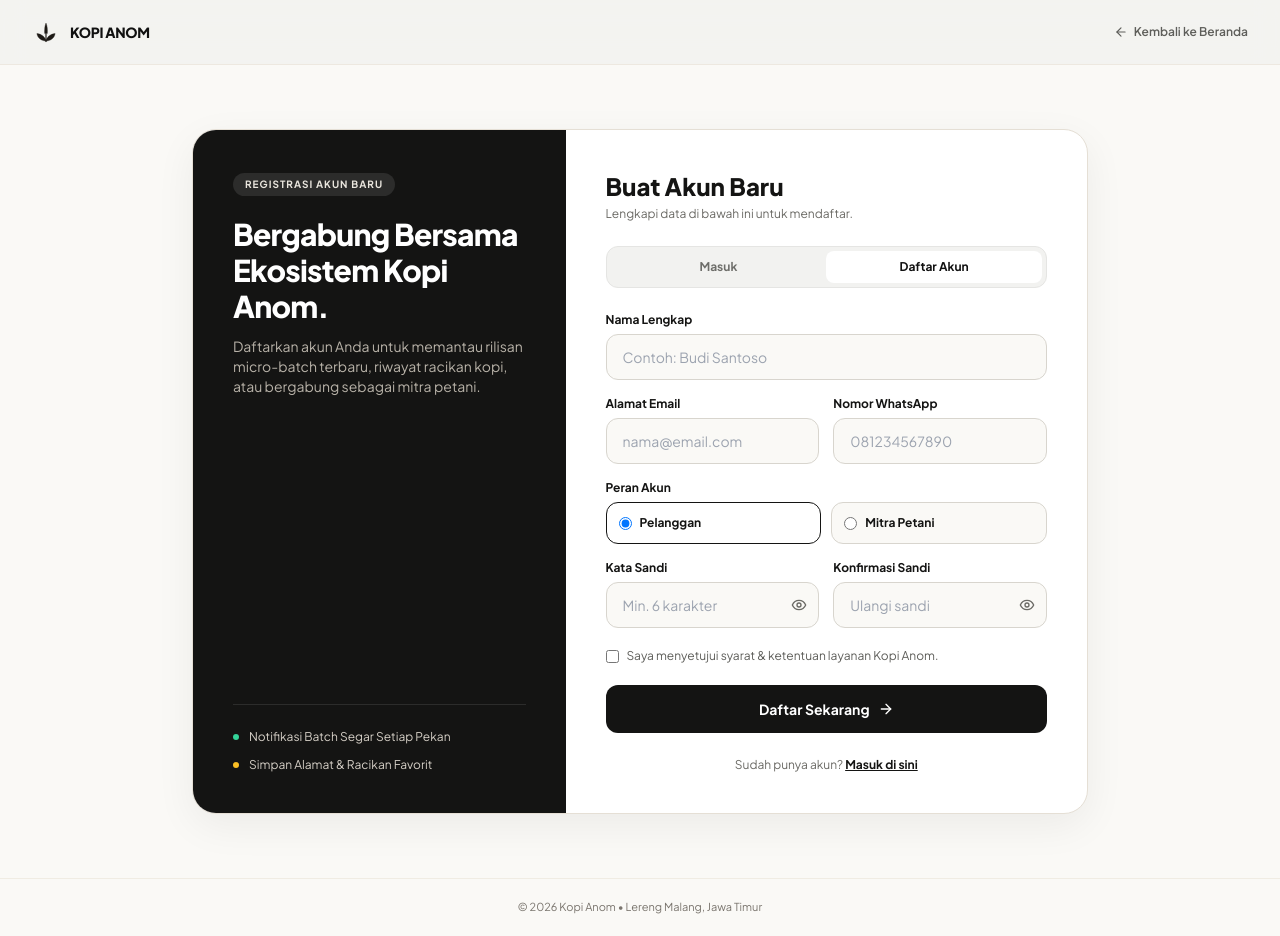
After one commit to faizulmushofa/Praktik_Web, a Laravel app: page /register in a window 1280 px wide. The commit adds this page. Run offline with Laravel 12, Linux system fonts and the light colour scheme; some libraries are stand-ins or nearby versions.

Commit message:
feat(week-11): tambah halaman frontend login & register serta tombol masuk di beranda

```diff
--- /dev/null
+++ b/app/Http/Controllers/AuthPageController.php
@@ -0,0 +1,18 @@
+<?php
+
+namespace App\Http\Controllers;
+
+use Illuminate\View\View;
+
+class AuthPageController extends Controller
+{
+    public function login(): View
+    {
+        return view('auth.login');
+    }
+
+    public function register(): View
+    {
+        return view('auth.register');
+    }
+}
--- /dev/null
+++ b/resources/views/auth/register.blade.php
@@ -0,0 +1,297 @@
+<!DOCTYPE html>
+<html lang="id">
+<head>
+    <meta charset="UTF-8">
+    <meta name="viewport" content="width=device-width, initial-scale=1.0">
+    <title>Daftar Akun — Kopi Anom</title>
+    <link rel="preconnect" href="https://fonts.googleapis.com">
+    <link rel="preconnect" href="https://fonts.gstatic.com" crossorigin>
+    <link href="https://fonts.googleapis.com/css2?family=Plus+Jakarta+Sans:wght@400;500;600;700;800&display=swap" rel="stylesheet">
+    <script src="https://cdn.tailwindcss.com"></script>
+    <script>
+        tailwind.config = {
+            theme: {
+                extend: {
+                    fontFamily: {
+                        sans: ['"Plus Jakarta Sans"', 'ui-sans-serif', 'system-ui', '-apple-system', 'sans-serif'],
+                    },
+                },
+            },
+        };
+    </script>
+    <style>
+        body {
+            background-color: #FAF9F6;
+            color: #141413;
+            font-family: "Plus Jakarta Sans", ui-sans-serif, system-ui, -apple-system, sans-serif;
+            -webkit-font-smoothing: antialiased;
+        }
+    </style>
+</head>
+<body class="min-h-screen flex flex-col justify-between bg-[#FAF9F6] text-[#141413]">
+    <header class="w-full border-b border-[#EDE7DC]/80 bg-[#F2F2F0]/90 backdrop-blur-md">
+        <div class="max-w-7xl mx-auto px-4 sm:px-6 lg:px-8 h-16 flex items-center justify-between gap-4">
+            <a href="{{ route('beranda') }}" class="inline-flex items-center gap-2.5 group shrink-0">
+                <span class="w-7 h-7 flex items-center justify-center">
+                    <svg viewBox="0 0 400 400" class="w-7 h-7" fill="none" xmlns="http://www.w3.org/2000/svg" aria-hidden="true">
+                        <g stroke="#1E1A17" stroke-width="5" stroke-linecap="round" stroke-linejoin="round">
+                            <rect x="195" y="218" width="10" height="122" rx="4" fill="#1E1A17" />
+                            <path d="M180 218 C178 165 182 115 200 72 C218 115 222 165 220 218 Z" fill="#1E1A17" />
+                            <g>
+                                <path d="M200 328 C205 280 260 228 330 222 C322 285 265 330 200 328 Z" fill="#1E1A17" />
+                                <path d="M212 302 C235 275 265 255 298 245" />
+                            </g>
+                            <g transform="translate(400,0) scale(-1,1)">
+                                <path d="M200 328 C205 280 260 228 330 222 C322 285 265 330 200 328 Z" fill="#1E1A17" />
+                                <path d="M212 302 C235 275 265 255 298 245" />
+                            </g>
+                        </g>
+                    </svg>
+                </span>
+                <span class="text-sm font-extrabold tracking-tight uppercase text-[#111111]">KOPI ANOM</span>
+            </a>
+
+            <a
+                href="{{ route('beranda') }}"
+                class="inline-flex items-center gap-1.5 text-xs font-semibold text-[#5E5E5A] hover:text-[#111111] transition"
+            >
+                <svg class="w-3.5 h-3.5" viewBox="0 0 24 24" fill="none" stroke="currentColor" stroke-width="2" stroke-linecap="round" stroke-linejoin="round" aria-hidden="true">
+                    <path d="m12 19-7-7 7-7"/><path d="M19 12H5"/>
+                </svg>
+                <span>Kembali ke Beranda</span>
+            </a>
+        </div>
+    </header>
+
+    <main class="flex-1 flex items-center justify-center px-4 py-12 sm:py-16">
+        <div class="w-full max-w-4xl grid grid-cols-1 lg:grid-cols-12 rounded-3xl overflow-hidden bg-white border border-[#E5DFD5] shadow-[0_12px_40px_rgba(20,20,19,0.06)]">
+            <div class="lg:col-span-5 bg-[#141413] text-white p-8 sm:p-10 flex flex-col justify-between">
+                <div>
+                    <span class="inline-block px-3 py-1 rounded-full bg-white/10 text-[#EAE6DE] text-[10px] font-bold uppercase tracking-widest">
+                        REGISTRASI AKUN BARU
+                    </span>
+                    <h1 class="mt-5 text-2xl sm:text-3xl font-extrabold leading-tight tracking-tight">
+                        Bergabung Bersama Ekosistem Kopi Anom.
+                    </h1>
+                    <p class="mt-3 text-xs sm:text-sm text-[#B8B2A8] leading-relaxed">
+                        Daftarkan akun Anda untuk memantau rilisan micro-batch terbaru, riwayat racikan kopi, atau bergabung sebagai mitra petani.
+                    </p>
+                </div>
+
+                <div class="mt-8 pt-6 border-t border-white/10 space-y-3 text-xs text-[#D5CFC6]">
+                    <div class="flex items-center gap-2.5">
+                        <span class="w-1.5 h-1.5 rounded-full bg-emerald-400"></span>
+                        <span>Notifikasi Batch Segar Setiap Pekan</span>
+                    </div>
+                    <div class="flex items-center gap-2.5">
+                        <span class="w-1.5 h-1.5 rounded-full bg-amber-400"></span>
+                        <span>Simpan Alamat &amp; Racikan Favorit</span>
+                    </div>
+                </div>
+            </div>
+
+            <div class="lg:col-span-7 p-7 sm:p-10">
+                <div>
+                    <h2 class="text-xl sm:text-2xl font-extrabold text-[#141413]">Buat Akun Baru</h2>
+                    <p class="mt-1 text-xs text-[#6B6A65]">Lengkapi data di bawah ini untuk mendaftar.</p>
+                </div>
+
+                <div class="mt-6 grid grid-cols-2 p-1 rounded-xl bg-[#F2F2F0] border border-[#E5E5E3] text-xs font-bold">
+                    <a href="{{ route('login') }}" class="py-2 text-center rounded-lg text-[#6E6E6A] hover:text-[#111111] transition">
+                        Masuk
+                    </a>
+                    <span class="py-2 text-center rounded-lg bg-white text-[#111111] shadow-xs">
+                        Daftar Akun
+                    </span>
+                </div>
+
+                <form id="register-form" class="mt-6 space-y-4" novalidate>
+                    <div>
+                        <label for="reg-name" class="block text-xs font-bold text-[#141413] mb-1.5">Nama Lengkap</label>
+                        <input
+                            type="text"
+                            id="reg-name"
+                            name="name"
+                            required
+                            placeholder="Contoh: Budi Santoso"
+                            class="w-full px-4 py-3 rounded-xl border border-[#D8D5CE] bg-[#FAF9F6] text-xs sm:text-sm text-[#141413] focus:outline-none focus:bg-white focus:border-[#141413] transition"
+                        >
+                    </div>
+
+                    <div class="grid grid-cols-1 sm:grid-cols-2 gap-3.5">
+                        <div>
+                            <label for="reg-email" class="block text-xs font-bold text-[#141413] mb-1.5">Alamat Email</label>
+                            <input
+                                type="email"
+                                id="reg-email"
+                                name="email"
+                                required
+                                placeholder="nama@email.com"
+                                class="w-full px-4 py-3 rounded-xl border border-[#D8D5CE] bg-[#FAF9F6] text-xs sm:text-sm text-[#141413] focus:outline-none focus:bg-white focus:border-[#141413] transition"
+                            >
+                        </div>
+                        <div>
+                            <label for="reg-phone" class="block text-xs font-bold text-[#141413] mb-1.5">Nomor WhatsApp</label>
+                            <input
+                                type="tel"
+                                id="reg-phone"
+                                name="phone"
+                                required
+                                placeholder="081234567890"
+                                class="w-full px-4 py-3 rounded-xl border border-[#D8D5CE] bg-[#FAF9F6] text-xs sm:text-sm text-[#141413] focus:outline-none focus:bg-white focus:border-[#141413] transition"
+                            >
+                        </div>
+                    </div>
+
+                    <div>
+                        <label class="block text-xs font-bold text-[#141413] mb-1.5">Peran Akun</label>
+                        <div class="grid grid-cols-2 gap-2.5">
+                            <label class="flex items-center gap-2 p-3 rounded-xl border border-[#D8D5CE] bg-[#FAF9F6] cursor-pointer has-[:checked]:border-[#141413] has-[:checked]:bg-white transition">
+                                <input type="radio" name="role" value="pelanggan" checked class="text-[#141413] focus:ring-0">
+                                <span class="text-xs font-bold text-[#141413]">Pelanggan</span>
+                            </label>
+                            <label class="flex items-center gap-2 p-3 rounded-xl border border-[#D8D5CE] bg-[#FAF9F6] cursor-pointer has-[:checked]:border-[#141413] has-[:checked]:bg-white transition">
+                                <input type="radio" name="role" value="petani" class="text-[#141413] focus:ring-0">
+                                <span class="text-xs font-bold text-[#141413]">Mitra Petani</span>
+                            </label>
+                        </div>
+                    </div>
+
+                    <div class="grid grid-cols-1 sm:grid-cols-2 gap-3.5">
+                        <div>
+                            <label for="reg-password" class="block text-xs font-bold text-[#141413] mb-1.5">Kata Sandi</label>
+                            <div class="relative">
+                                <input
+                                    type="password"
+                                    id="reg-password"
+                                    name="password"
+                                    required
+                                    placeholder="Min. 6 karakter"
+                                    class="w-full px-4 py-3 pr-10 rounded-xl border border-[#D8D5CE] bg-[#FAF9F6] text-xs sm:text-sm text-[#141413] focus:outline-none focus:bg-white focus:border-[#141413] transition"
+                                >
+                                <button
+                                    type="button"
+                                    data-toggle-password="reg-password"
+                                    aria-label="Tampilkan kata sandi"
+                                    class="absolute inset-y-0 right-3 flex items-center text-[#6B6A65] hover:text-[#141413] cursor-pointer"
+                                >
+                                    <svg class="w-4 h-4" viewBox="0 0 24 24" fill="none" stroke="currentColor" stroke-width="2" stroke-linecap="round" stroke-linejoin="round">
+                                        <path d="M2 12s3-7 10-7 10 7 10 7-3 7-10 7-10-7-10-7Z"/><circle cx="12" cy="12" r="3"/>
+                                    </svg>
+                                </button>
+                            </div>
+                        </div>
+                        <div>
+                            <label for="reg-password-confirm" class="block text-xs font-bold text-[#141413] mb-1.5">Konfirmasi Sandi</label>
+                            <div class="relative">
+                                <input
+                                    type="password"
+                                    id="reg-password-confirm"
+                                    name="password_confirmation"
+                                    required
+                                    placeholder="Ulangi sandi"
+                                    class="w-full px-4 py-3 pr-10 rounded-xl border border-[#D8D5CE] bg-[#FAF9F6] text-xs sm:text-sm text-[#141413] focus:outline-none focus:bg-white focus:border-[#141413] transition"
+                                >
+                                <button
+                                    type="button"
+                                    data-toggle-password="reg-password-confirm"
+                                    aria-label="Tampilkan konfirmasi kata sandi"
+                                    class="absolute inset-y-0 right-3 flex items-center text-[#6B6A65] hover:text-[#141413] cursor-pointer"
+                                >
+                                    <svg class="w-4 h-4" viewBox="0 0 24 24" fill="none" stroke="currentColor" stroke-width="2" stroke-linecap="round" stroke-linejoin="round">
+                                        <path d="M2 12s3-7 10-7 10 7 10 7-3 7-10 7-10-7-10-7Z"/><circle cx="12" cy="12" r="3"/>
+                                    </svg>
+                                </button>
+                            </div>
+                        </div>
+                    </div>
+
+                    <label class="inline-flex items-start gap-2 text-xs text-[#5E5E5A] cursor-pointer pt-1">
+                        <input type="checkbox" id="reg-terms" class="mt-0.5 rounded border-[#D8D5CE] text-[#141413] focus:ring-0">
+                        <span>Saya menyetujui syarat &amp; ketentuan layanan Kopi Anom.</span>
+                    </label>
+
+                    <div id="register-feedback" class="hidden p-3 rounded-xl text-xs font-medium"></div>
+
+                    <button
+                        type="submit"
+                        class="w-full py-3.5 px-5 rounded-xl bg-[#141413] text-white text-xs sm:text-sm font-bold hover:bg-[#2B2B29] transition flex items-center justify-center gap-2 cursor-pointer"
+                    >
+                        <span>Daftar Sekarang</span>
+                        <svg class="w-4 h-4" viewBox="0 0 24 24" fill="none" stroke="currentColor" stroke-width="2" stroke-linecap="round" stroke-linejoin="round" aria-hidden="true">
+                            <path d="M5 12h14"/><path d="m12 5 7 7-7 7"/>
+                        </svg>
+                    </button>
+                </form>
+
+                <p class="mt-6 text-center text-xs text-[#6B6A65]">
+                    Sudah punya akun?
+                    <a href="{{ route('login') }}" class="font-bold text-[#141413] underline hover:opacity-80">
+                        Masuk di sini
+                    </a>
+                </p>
+            </div>
+        </div>
+    </main>
+
+    <footer class="py-5 text-center text-[11px] text-[#7A756E] border-t border-[#EDE7DC]/70">
+        &copy; {{ date('Y') }} Kopi Anom &bull; Lereng Malang, Jawa Timur
+    </footer>
+
+    <script>
+        document.querySelectorAll('[data-toggle-password]').forEach((btn) => {
+            btn.addEventListener('click', () => {
+                const target = document.getElementById(btn.dataset.togglePassword);
+                if (!target) return;
+                target.type = target.type === 'password' ? 'text' : 'password';
+            });
+        });
+
+        const feedbackBox = document.getElementById('register-feedback');
+        const showFeedback = (message, isError = true) => {
+            feedbackBox.textContent = message;
+            feedbackBox.className = isError
+                ? 'p-3 rounded-xl text-xs font-medium bg-red-50 border border-red-200 text-red-700'
+                : 'p-3 rounded-xl text-xs font-medium bg-emerald-50 border border-emerald-200 text-emerald-800';
+            feedbackBox.classList.remove('hidden');
+        };
+
+        document.getElementById('register-form')?.addEventListener('submit', (e) => {
+            e.preventDefault();
+            const name = document.getElementById('reg-name').value.trim();
+            const email = document.getElementById('reg-email').value.trim();
+            const phone = document.getElementById('reg-phone').value.trim();
+            const password = document.getElementById('reg-password').value;
+            const confirm = document.getElementById('reg-password-confirm').value;
+            const terms = document.getElementById('reg-terms').checked;
+
+            if (!name) {
+                showFeedback('Nama lengkap wajib diisi.');
+                return;
+            }
+            if (!email || !email.includes('@')) {
+                showFeedback('Mohon masukkan alamat email yang valid.');
+                return;
+            }
+            if (!phone) {
+                showFeedback('Nomor WhatsApp wajib diisi.');
+                return;
+            }
+            if (password.length < 6) {
+                showFeedback('Kata sandi minimal 6 karakter.');
+                return;
+            }
+            if (password !== confirm) {
+                showFeedback('Konfirmasi kata sandi tidak cocok.');
+                return;
+            }
+            if (!terms) {
+                showFeedback('Mohon centang persetujuan syarat & ketentuan.');
+                return;
+            }
+
+            showFeedback('Pendaftaran frontend valid untuk ' + name + ' (' + email + ').', false);
+        });
+    </script>
+</body>
+</html>
--- a/routes/web.php
+++ b/routes/web.php
@@ -1,5 +1,6 @@
 <?php
 
+use App\Http\Controllers\AuthPageController;
 use App\Http\Controllers\BatchController;
 use App\Http\Controllers\BerandaController;
 use App\Http\Controllers\LegacyProductController;
@@ -8,3 +9,6 @@ use Illuminate\Support\Facades\Route;
 Route::get('/', [BerandaController::class, 'index'])->name('beranda');
 Route::get('/batch', [BatchController::class, 'index'])->name('batch.lacak');
 Route::get('/legacy-products', [LegacyProductController::class, 'index'])->name('products.legacy');
+
+Route::get('/login', [AuthPageController::class, 'login'])->name('login');
+Route::get('/register', [AuthPageController::class, 'register'])->name('register');
```
Also changed, not shown: resources/views/auth/login.blade.php (added, +226 -0 lines), resources/views/beranda.blade.php (+17 -0 lines).
